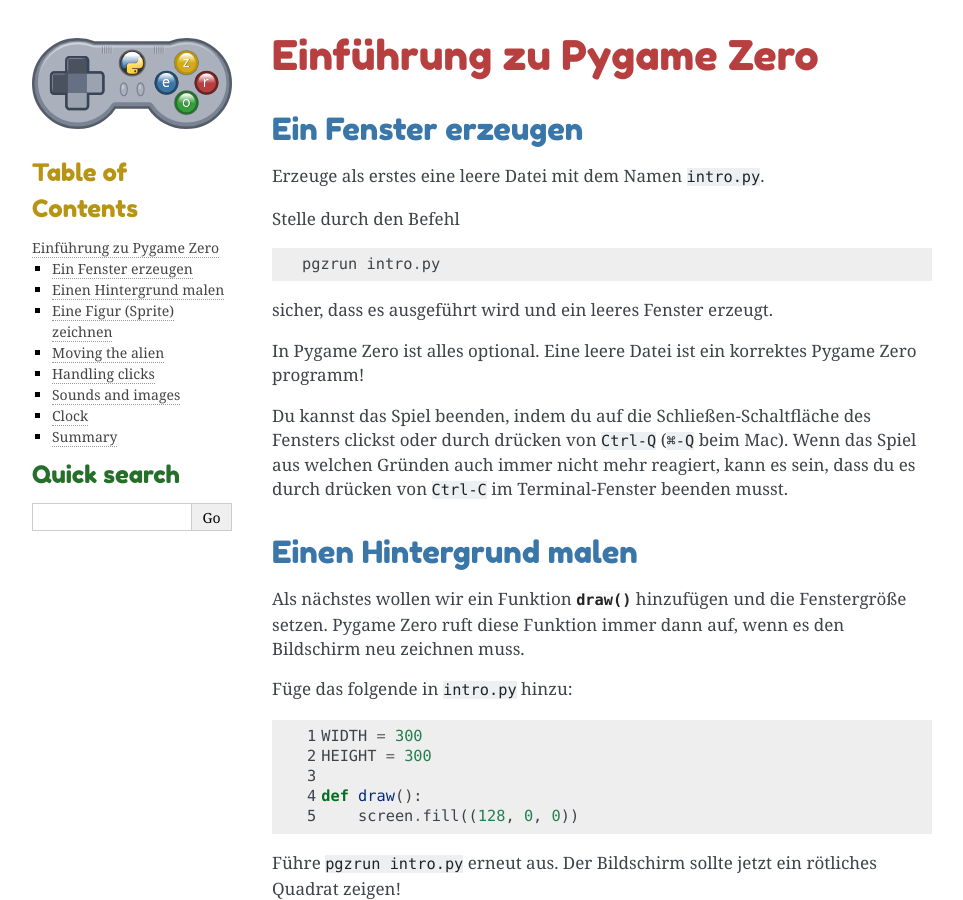
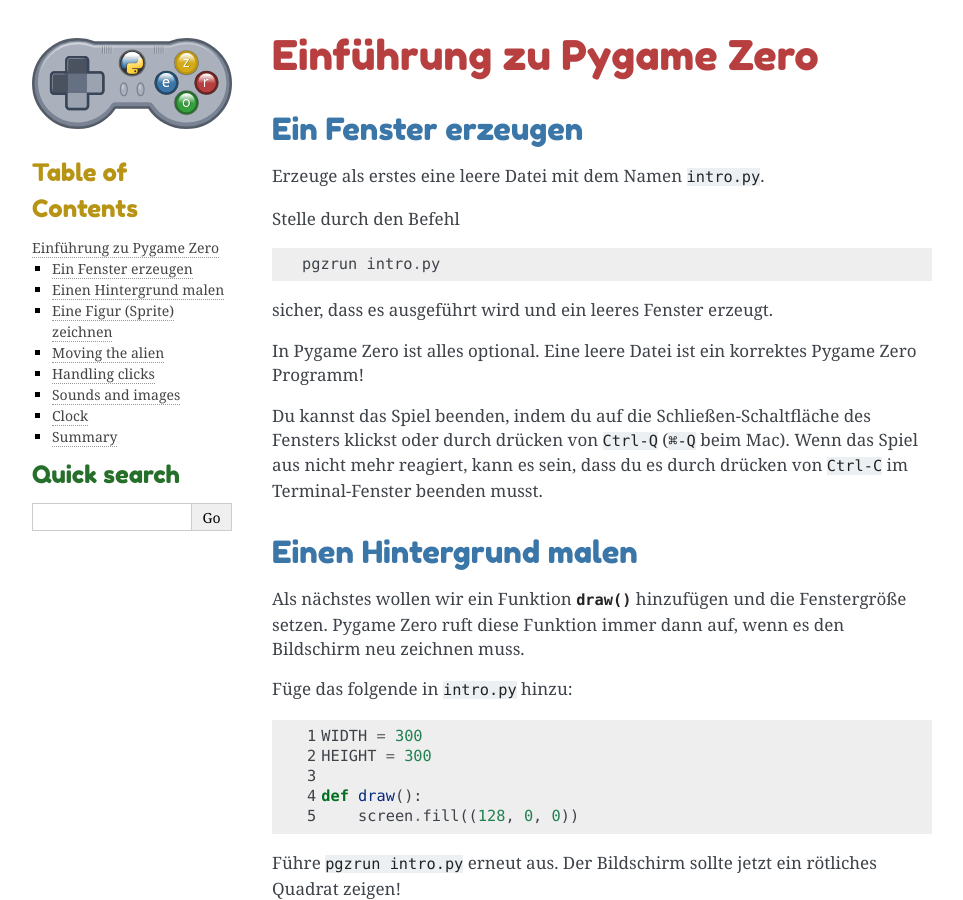
Before and after one commit to reher1/pgzero-german, a Sphinx documentation site: the page built from doc/introduction.rst, in a window 1280 px wide and 900 px high. Shown: the whole window, without its empty margins (148-1111 px from the left). Built offline with Sphinx 7.4.7, drawn with Linux system fonts in a browser that asks for light colours; pages that are not in the unit, such as notebooks, are missing from menus.

Commit message:
Update introduction.rst

```diff
--- a/doc/introduction.rst
+++ b/doc/introduction.rst
@@ -16,12 +16,11 @@
 sicher, dass es ausgeführt wird und ein leeres Fenster erzeugt.
 
 In Pygame Zero ist alles optional. Eine leere Datei ist ein korrektes Pygame
-Zero programm!
+Zero Programm!
 
 Du kannst das Spiel beenden, indem du auf die Schließen-Schaltfläche des
-Fensters clickst oder durch drücken von
-``Ctrl-Q`` (``⌘-Q`` beim Mac). Wenn das Spiel aus welchen Gründen auch immer
-nicht mehr reagiert, kann es sein, dass du es durch drücken von ``Ctrl-C`` im
+Fensters klickst oder durch drücken von
+``Ctrl-Q`` (``⌘-Q`` beim Mac). Wenn das Spiel aus nicht mehr reagiert, kann es sein, dass du es durch drücken von ``Ctrl-C`` im
 Terminal-Fenster beenden musst.
 
 
```
